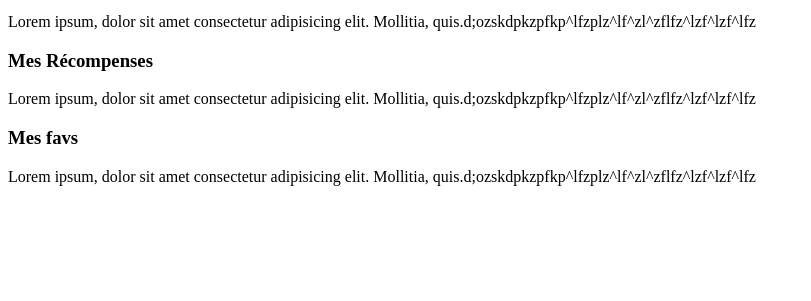
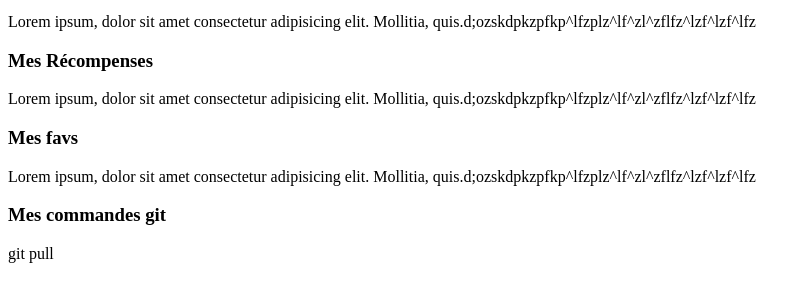
Before and after one commit to talisGL/premierGepro, a plain HTML site: page index.html in a window 1280 px wide. Shown: the part 101-402 px from the top of the page, without its empty margins (0-811 px from the left). Drawn offline with Linux system fonts and the light colour scheme.

Commit message:
ajout des commandes gits

```diff
--- a/index.html
+++ b/index.html
@@ -31,5 +31,13 @@
         <p class="pRE">Lorem ipsum, dolor sit amet consectetur adipisicing elit. Mollitia, quis.d;ozskdpkzpfkp^lfzplz^lf^zl^zflfz^lzf^lzf^lfz</p>
     </div>
 
+
+
+    <div class="titre3">
+        <h3>Mes commandes git</h3>
+        <p class="pRE">git pull</p>
+    </div>
+
+
 </body>
 </html>
```
